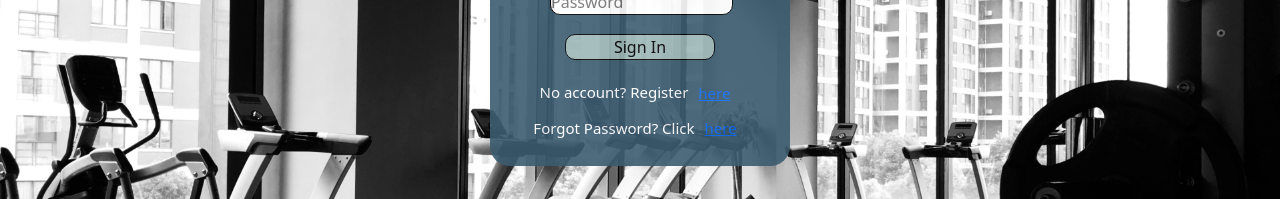
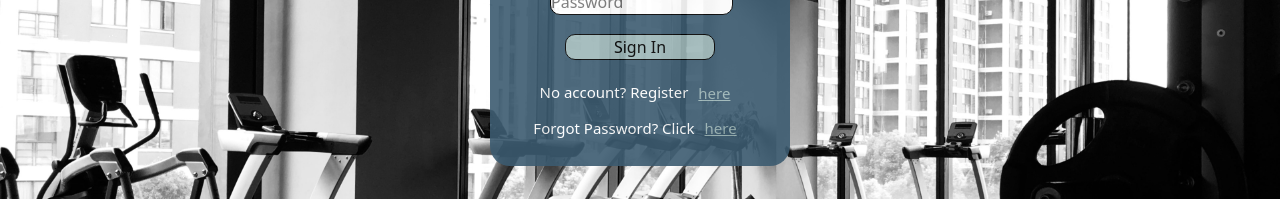
Before and after one commit to BrandonN24/workout-app, a React (Create React App) app in the folder frontend/: page / in a window 1280 px wide. Shown: the part 261-460 px from the top of the page. Built offline with nearby package versions, Linux system fonts and the light colour scheme.

Commit message:
hotfix and adjustment to login page

```diff
--- a/frontend/src/css/Login.css
+++ b/frontend/src/css/Login.css
@@ -62,6 +62,10 @@
     color: white;
 }
 
+.registerLink{
+    color: #9EB7B8;
+}
+
 .registerLink:hover{
     color: rgb(207, 219, 220);
 }
@@ -70,3 +74,11 @@
     display: flex;
     color: white;
 }
+
+.forgotPasswordLink{
+    color: #9EB7B8;
+}
+
+.forgotPasswordLink:hover{
+    color: rgb(207, 219, 220);
+}
```
Also changed, not shown: frontend/public/manifest.json.
